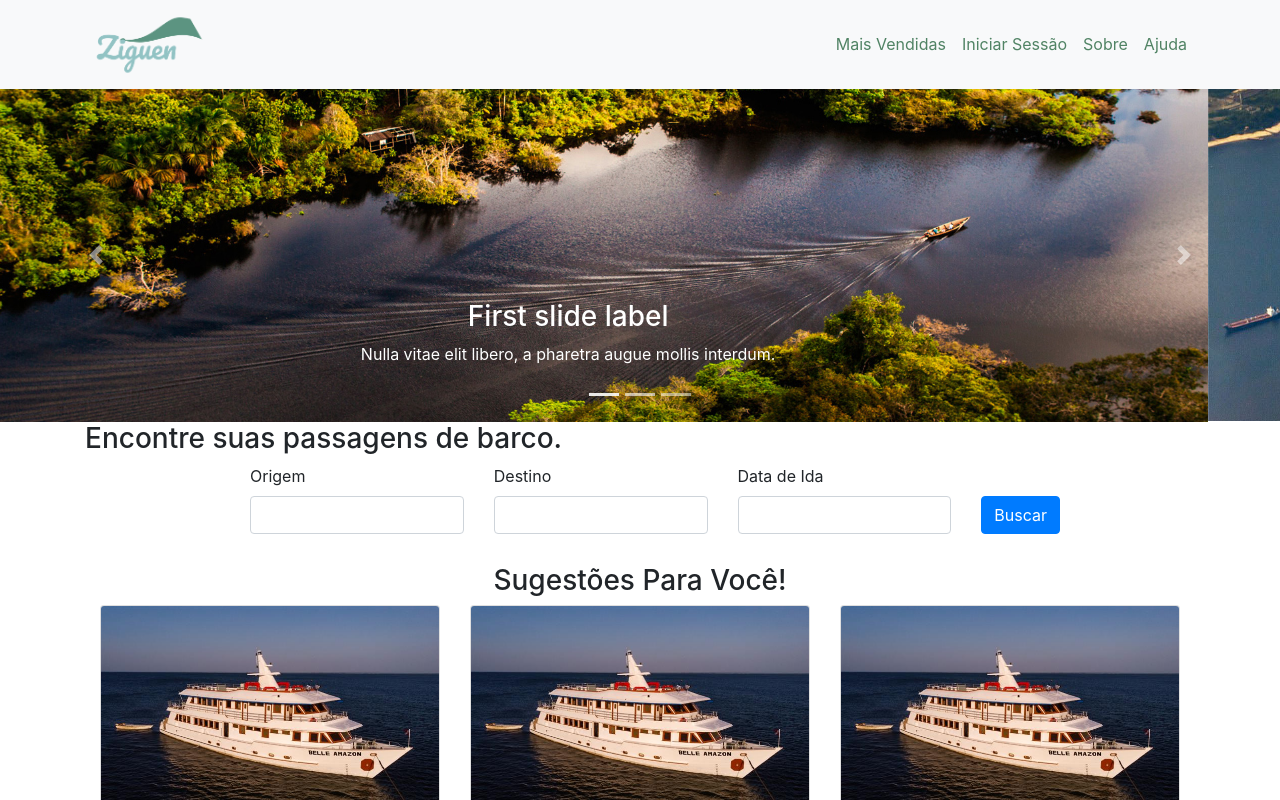
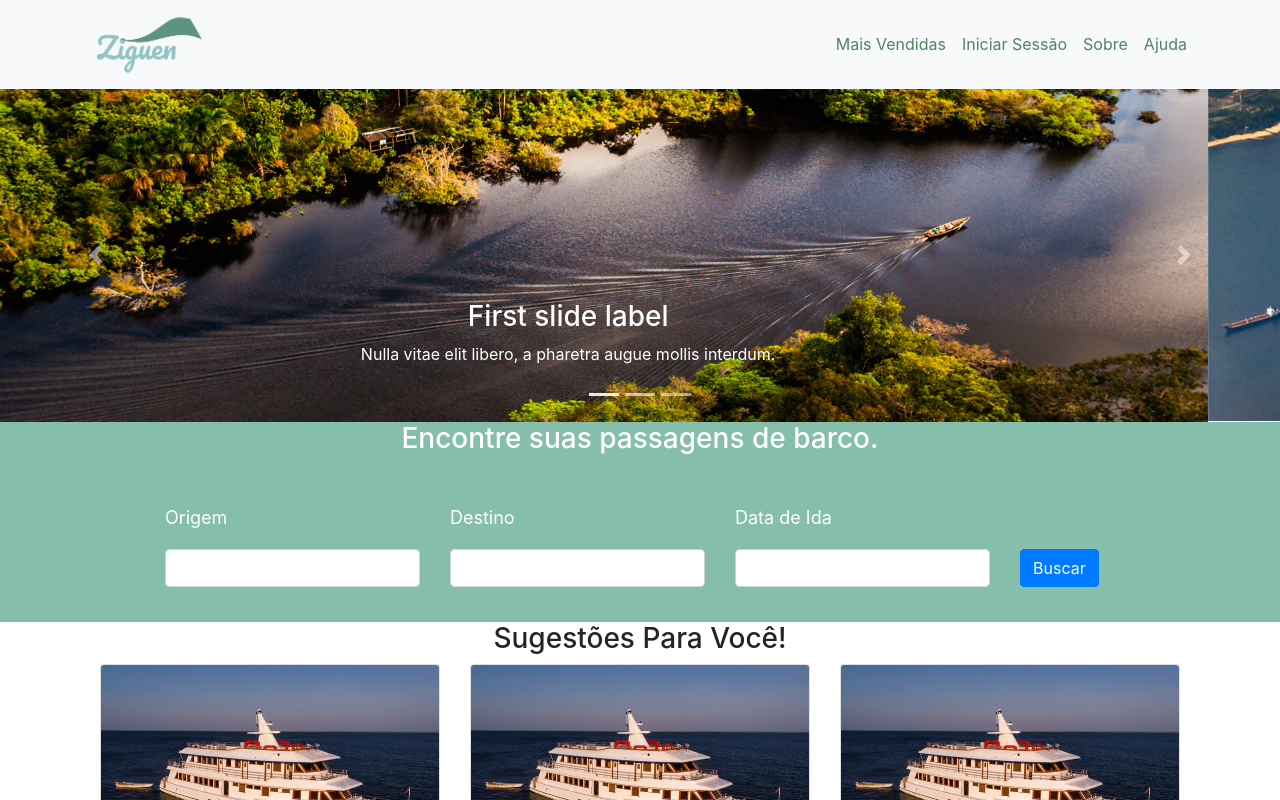
Before and after one commit to GeiseSaunier/2020.1-Ziguen-Front, a Next.js app in the folder ziguen/: page / in a window 1280 px wide. Shown: the top 800 px of the page. Built offline with nearby package versions, Linux system fonts and the light colour scheme.

Commit message:
style(#9): Styling search bar
Co-authored-by: GeiseSaunier <geisesaunier3939@gmail.com>

```diff
--- a/ziguen/pages/index.js
+++ b/ziguen/pages/index.js
@@ -9,7 +9,7 @@ export default function Home() {
     <div>
       <Navbar />
       <Slider />
-      <div>
+      <div className="search-bar">
         <div className="container">
           <div>
             <h3>Encontre suas passagens de barco.</h3>
--- a/ziguen/styles/index.css
+++ b/ziguen/styles/index.css
@@ -1,4 +1,24 @@
-.row {
-    height: 100px;
-    margin-left: 150px;
+
+
+.search-bar {
+    background-color: #85BEAB;
+    height: 200px;
 }
+
+.search-bar h3 {
+    display: flex;
+    justify-content: center;
+    color: white;
+}
+
+.form-group input, button{
+    margin-top: 10px;
+    margin-left: 80px;
+}
+
+.form-group label {
+    margin-top: 40px;
+    margin-left: 80px;
+    color: white;
+    font-size: 18px;
+}
```
